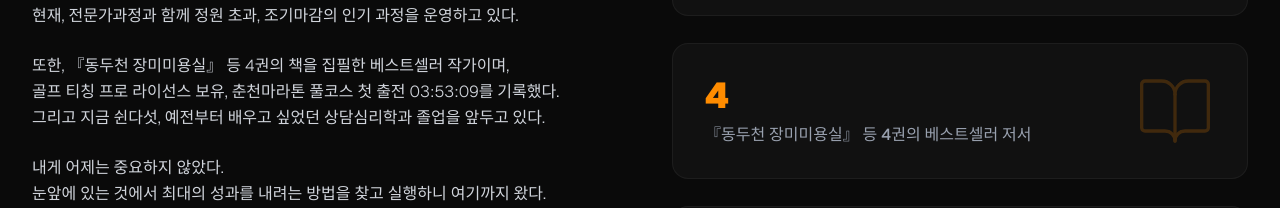
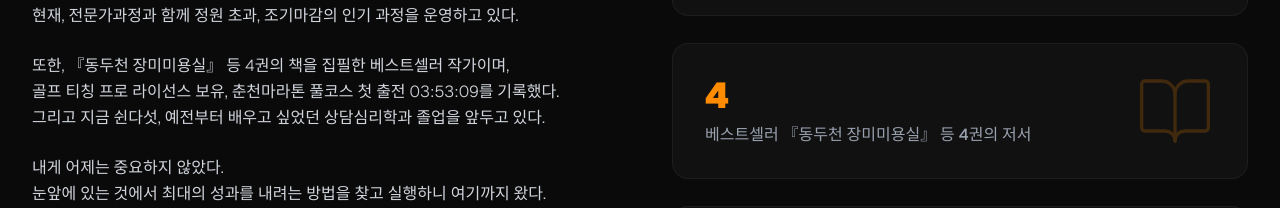
Before and after one commit to inewscom100454-spec/younghyun-homepage, a Next.js app: page / in a window 1280 px wide. Shown: the part 1395-1603 px from the top of the page. Built offline with nearby package versions, Linux system fonts and the light colour scheme.

Commit message:
Update book description text

```diff
--- a/src/components/Profile.tsx
+++ b/src/components/Profile.tsx
@@ -55,7 +55,7 @@ export function Profile() {
       start: 0,
       end: 4,
       format: (val: number) => Math.round(val).toString(),
-      label: "『동두천 장미미용실』 등 4권의 베스트셀러 저서",
+      label: "베스트셀러 『동두천 장미미용실』 등 4권의 저서",
       icon: BookOpen
     },
     {
```
